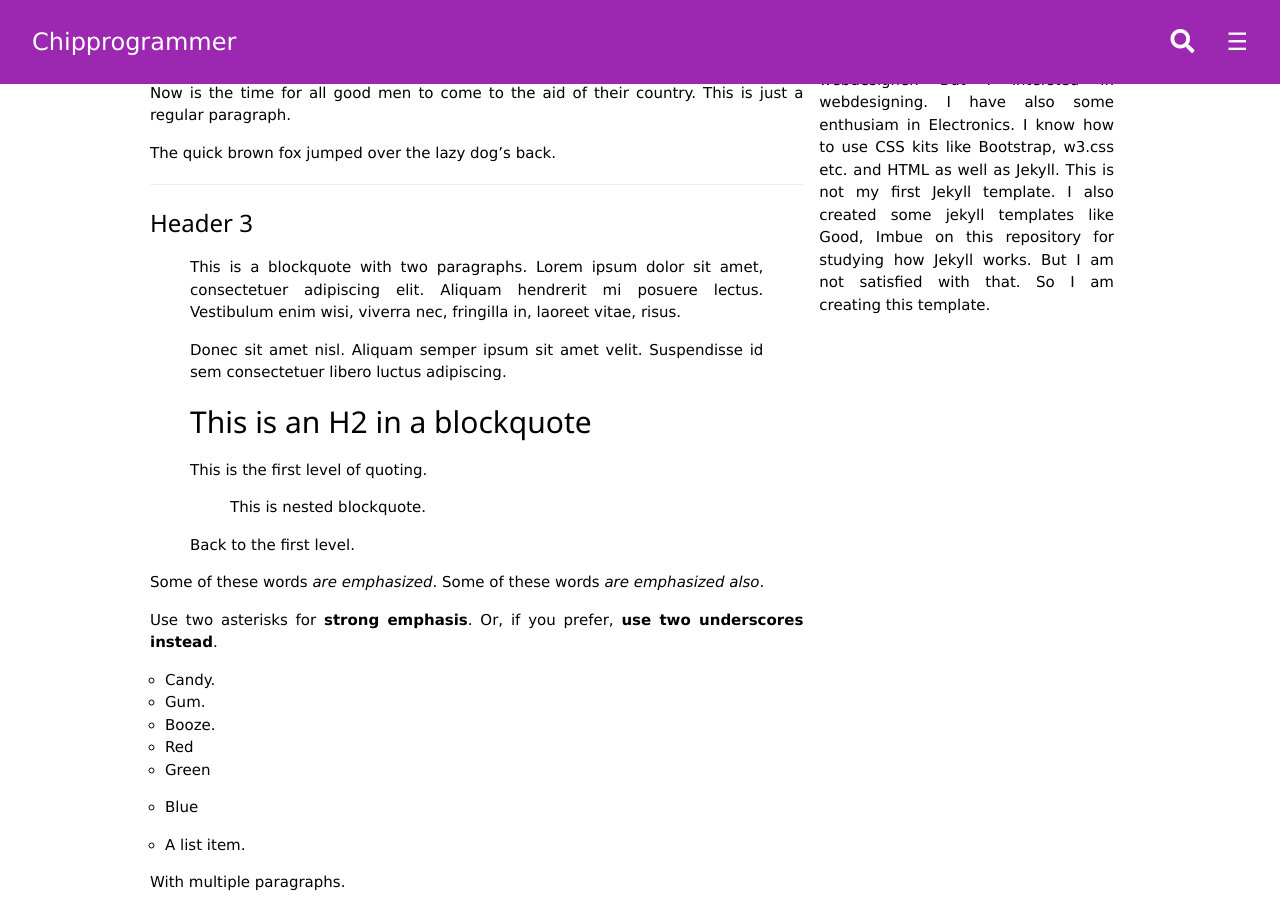
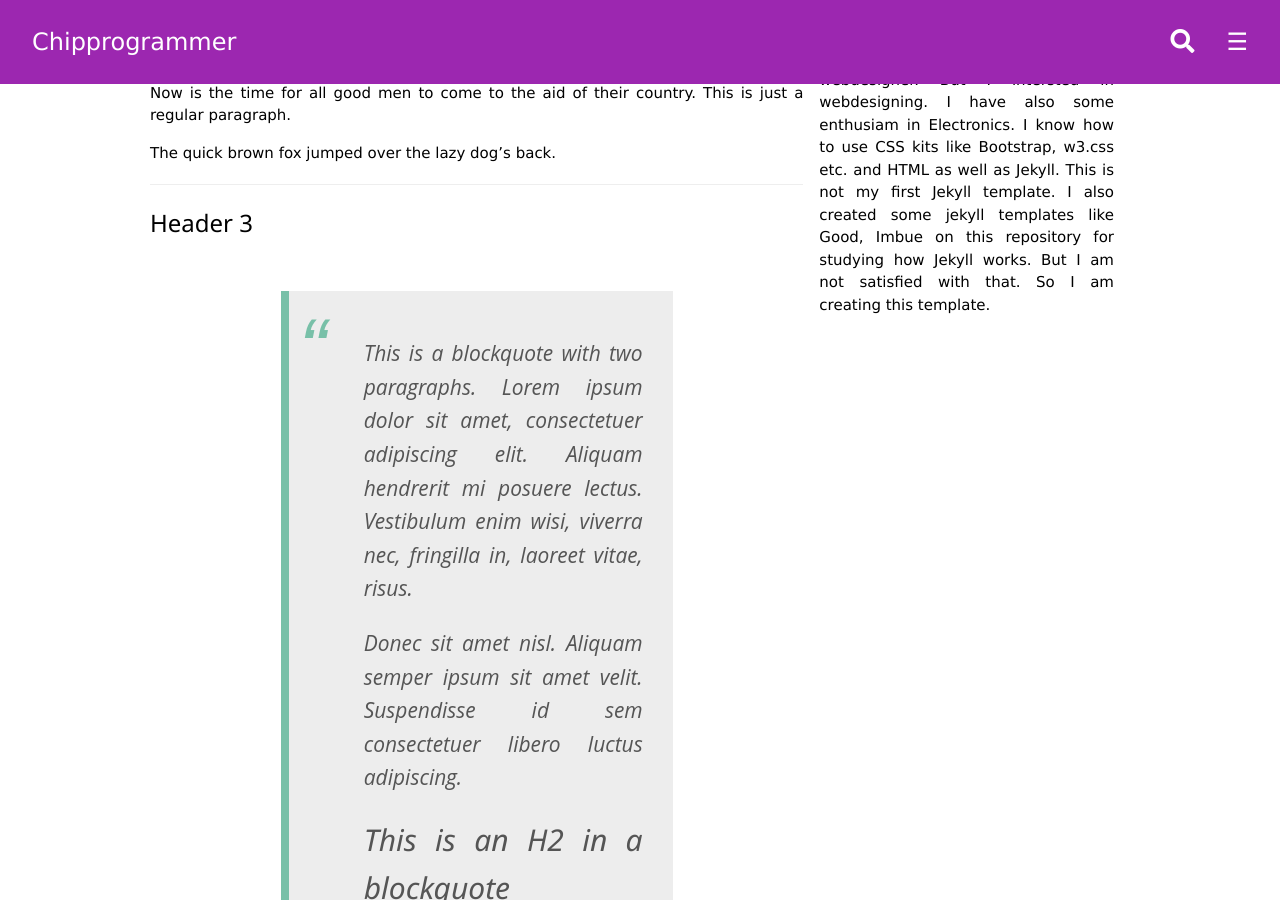
Before and after one commit to techiworld/techiworld.github.io, a Jekyll site: the page built from _posts/2016-06-04-example-content.md, in a window 1280 px wide and 900 px high, scrolled down 784 px. Built offline with Jekyll 4.4.1, drawn with Linux system fonts in a browser that asks for light colours; comment, search, counter and statistics services are not loaded.

Commit message:
Update main.css

```diff
--- a/assets/css/main.css
+++ b/assets/css/main.css
@@ -336,3 +336,38 @@
     background-color: #4CAF50;
     color: white;
 }
+blockquote{
+  font-size: 1.4em;
+  width:60%;
+  margin:50px auto;
+  font-family:Open Sans;
+  font-style:italic;
+  color: #555555;
+  padding:1.2em 30px 1.2em 75px;
+  border-left:8px solid #78C0A8 ;
+  line-height:1.6;
+  position: relative;
+  background:#EDEDED;
+}
+
+blockquote::before{
+  font-family:Arial;
+  content: "\201C";
+  color:#78C0A8;
+  font-size:4em;
+  position: absolute;
+  left: 10px;
+  top:-10px;
+}
+
+blockquote::after{
+  content: '';
+}
+
+blockquote span{
+  display:block;
+  color:#333333;
+  font-style: normal;
+  font-weight: bold;
+  margin-top:1em;
+}
```
